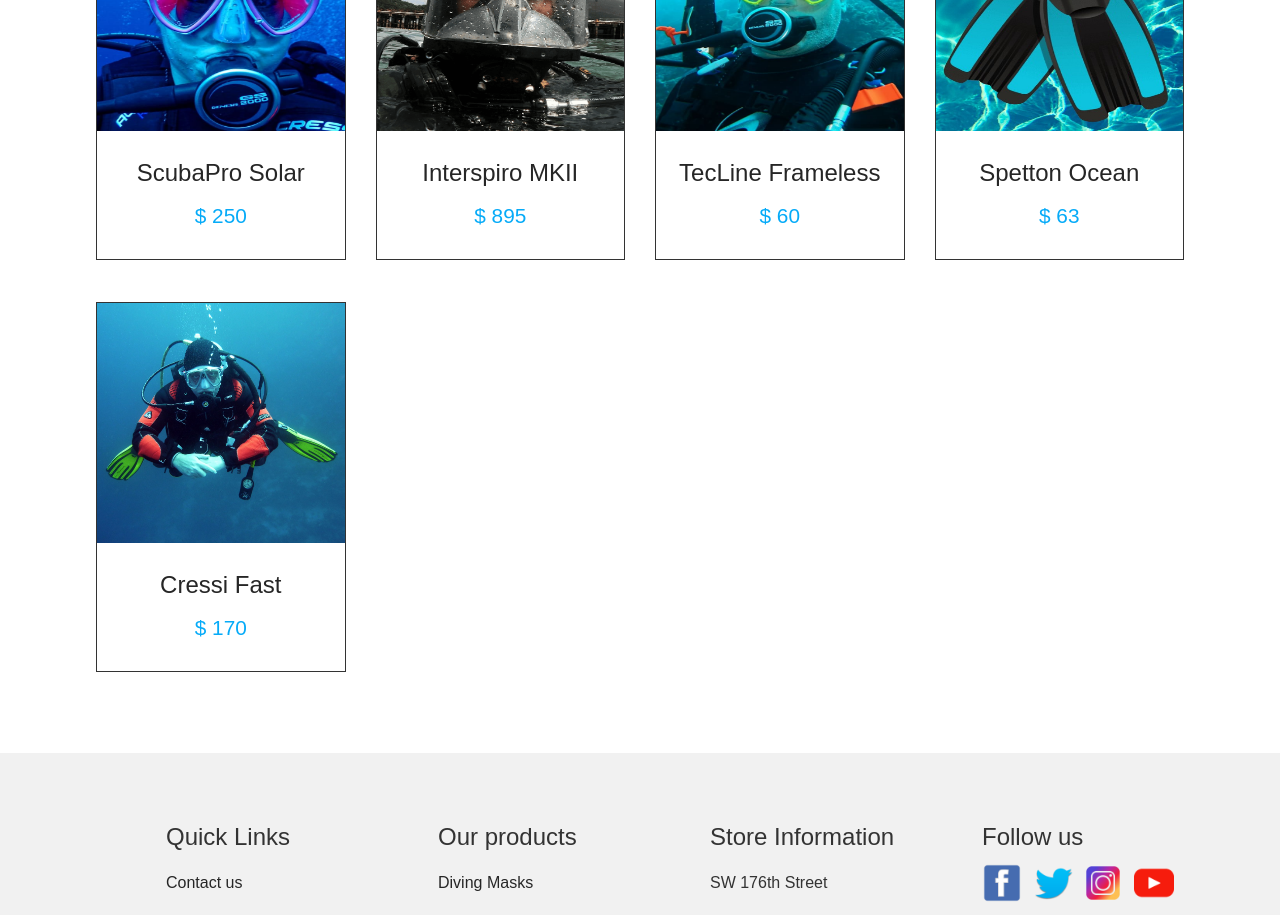
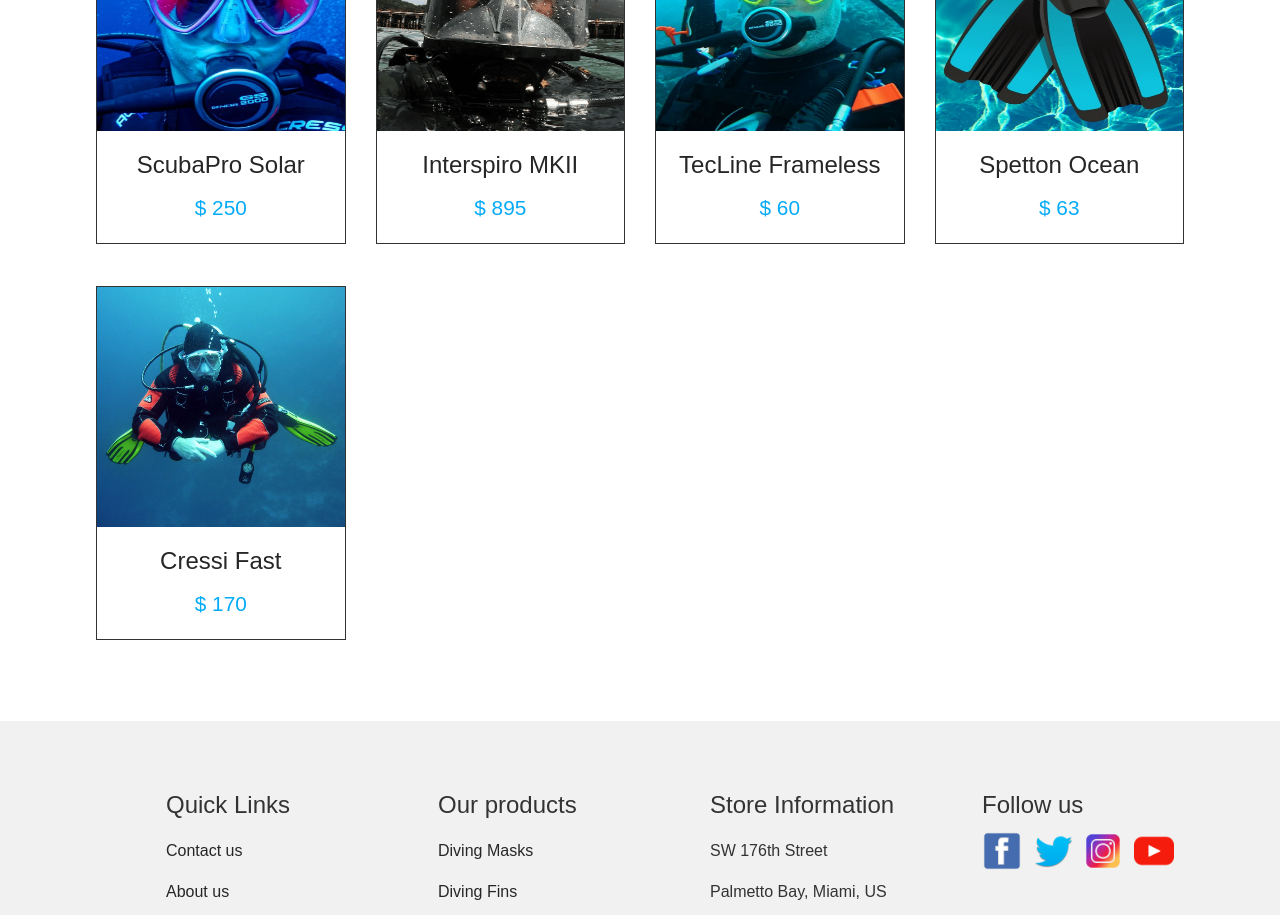
Before and after one commit to nikola-m889/dive-shop-react, a React (Create React App) app: page / in a window 1280 px wide. Shown: the part 1440-2355 px from the top of the page. Built offline with nearby package versions, Linux system fonts and the light colour scheme.

Commit message:
product title fix

```diff
--- a/src/App.css
+++ b/src/App.css
@@ -252,7 +252,7 @@
 }
 
 .product-footer {
-  padding: 0.5rem 0.3rem;
+  padding: 0 0.3rem;
   text-transform: capitalize;
   text-align: center;
 }
```
